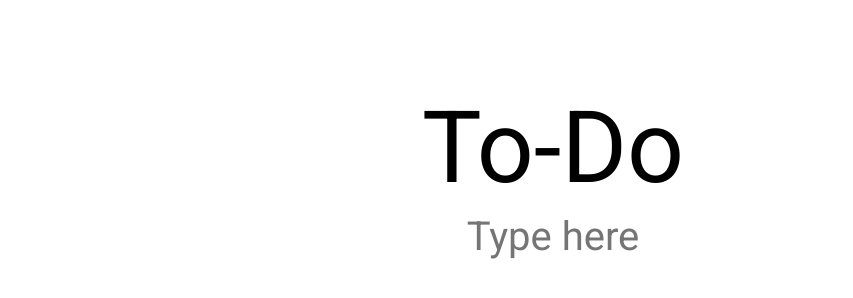
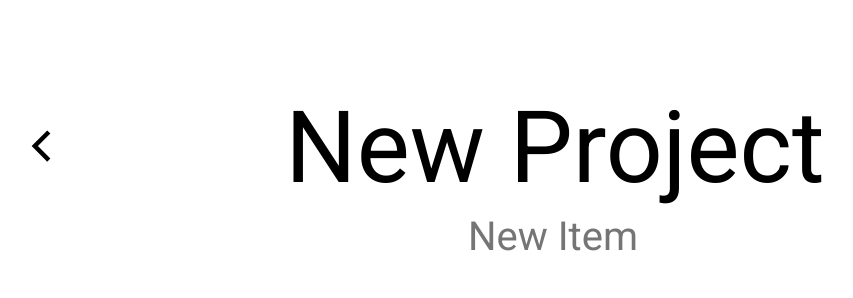
Before and after one commit to mauricoro/todo-list, a website with bundled scripts: page dist/index.html in a window 1280 px wide. Shown: the whole page, without its empty margins (87-940 px from the left). Built offline with nearby package versions, Linux system fonts and the light colour scheme.

Commit message:
Add prettier code

```diff
--- a/src/dom.js
+++ b/src/dom.js
@@ -1,66 +1,127 @@
-import list from './list.js'
-import item from './item.js'
+import list from "./list"
+import item from "./item"
 
-export function createItemDom(){
-    //returns div.item input
-    let newItemDom = document.createElement('div')
-    newItemDom.classList.add('item')
-    let newInputDom = Object.assign(document.createElement('input'), { type: 'text', placeholder: "Type here"});
-    newItemDom.appendChild(newInputDom)
-    return newItemDom
+//  should add feature to allow to insert items by entering and item should go after item that enter pressed on
+export function createMenuDom(user) {
+  const addButton = document.querySelector("#add")
+  addButton.addEventListener("click", () => {
+    showList(initializeList(user))
+  })
+}
+const test = "test"
+function showList(listReference) {
+  const menu = document.querySelector(".menu")
+  menu.classList.add("hidden")
+  listReference.classList.remove("hidden")
+  listReference.classList.add("shown")
 }
 
-export function createListDom(){
-    //list div
-    let list = document.createElement('div')
-    list.classList.add('list')
-    let title = document.createElement('div')
-    title.classList.add('title')
-    let titleInput = Object.assign(document.createElement('input'), { type: 'text', value: "To-Do"});
-    let items = document.createElement('div')
-    items.classList.add('items')
+export function initializeList(user) {
+  const newList = new list(createListDom())
+  const newItem = new item(createItemDom())
+  newList.addItem(newItem)
+  user.addList(newList)
+  appendList(newList)
+  appendItem(newList, newItem)
+  itemListener(newList, newItem)
 
-    title.appendChild(titleInput)
-    list.appendChild(title)
+  const listReference = newList.getReference()
+  listReference.classList.add("shown")
+  const titleReference = addTitle(newList)
+  newList.setTitleReference(titleReference)
+  return newList.getReference()
+}
+
+function addTitle(newList) {
+  let newTitle = document.createElement("button")
+  newTitle.textContent = newList.getTitle()
+  newTitle.addEventListener("click", () => {
+    showList(newList.getReference())
+  })
+  document.querySelector(".titles").appendChild(newTitle)
+  return newTitle
+}
+
+export function createItemDom() {
+  //returns div.item input
+  const newItem = document.createElement("div")
+  newItem.classList.add("item")
+
+  const newInput = Object.assign(document.createElement("input"), {
+    type: "text",
+    placeholder: "New Item",
+  })
+  newItem.appendChild(newInput)
+  console.log(newItem)
+  return newItem
+}
+
+export function createListDom() {
+  const list = document.createElement("div")
+  const titleContainer = document.createElement("div")
+  const title = Object.assign(document.createElement("input"), {
+    type: "text",
+    value: "New Project",
+    placeholder: "Project Title",
+  })
+  const backArrow = Object.assign(document.createElement("img"), {
+    src: "img/back-arrow.svg",
+    alt: "back-arrow",
+  })
+  const backArrowWrapper = document.createElement("button")
+  const backArrowContainer = document.createElement("div")
+  const items = document.createElement("div")
+
+  backArrowContainer.classList.add("container")
+  list.classList.add("list")
+  titleContainer.classList.add("title")
+  items.classList.add("items")
+
+  backArrowWrapper.appendChild(backArrow)
+  backArrowContainer.appendChild(backArrowWrapper)
+  titleContainer.appendChild(backArrowContainer)
+  titleContainer.appendChild(title)
+  list.appendChild(titleContainer)
   list.appendChild(items)
+
+  backArrowWrapper.addEventListener("click", () => {
+    document.querySelector(".list.shown").className = "list hidden"
+    document.querySelector(".menu.hidden").className = "menu"
+  })
+
   return list
 }
 
-export function itemListener(list, item){
-
+export function itemListener(list, item) {
   //update list title
-    let listName = list.getReference().querySelector("div.title input")
-    console.log(listName)
-    listName.addEventListener('change', () => {
-        list.setName(listName.value)
-        console.log("List title has been updated")
-        console.log(list.getName())
+  let listTitle = list.getReference().querySelector("div.title input")
+  listTitle.addEventListener("change", () => {
+    list.setTitle(listTitle.value)
   })
 
   let inputReference = item.getReference().querySelector("input")
-    console.log(inputReference)
-    inputReference.addEventListener('change', () => {
+  inputReference.addEventListener("change", () => {
     item.setTitle(inputReference.value)
-        console.log("Title has been updated")
-        console.log(item.getTitle())
-        console.log(list.getItems())
   })
 
-    inputReference.addEventListener('keydown', function(event) {
-        if(event.key === "Enter" && inputReference.value !== ""){
+  inputReference.addEventListener("keydown", (event) => {
+    if (event.key === "Enter" && inputReference.value !== "") {
       console.log("create new item has fired")
       let newItem = createItem()
       list.addItem(newItem)
-            list.getReference().querySelector(".items").appendChild(newItem.getReference())
-            //Focus next item for typing convenience
+      list
+        .getReference()
+        .querySelector(".items")
+        .appendChild(newItem.getReference())
       newItem.getReference().querySelector("input").focus()
-
       itemListener(list, newItem)
-            console.log("New Item has been added")
-
     }
 
-        if(event.key === "Backspace" && inputReference.value === "" && list.getItems().length > 1){
+    if (
+      event.key === "Backspace" &&
+      inputReference.value === "" &&
+      list.getItems().length > 1
+    ) {
       console.log("Delete this item")
       item.getReference().remove()
       list.removeItem(item)
@@ -70,24 +131,18 @@ export function itemListener(list, item){
       //Focus last item of array aka the previous item
       event.preventDefault()
       list.getItems().slice(-1)[0].getReference().querySelector("input").focus()
-
-
-
     }
   })
-
 }
 
-
-function createItem(){
+function createItem() {
   return new item(createItemDom())
 }
 
-export function appendItem(list, item){
+function appendItem(list, item) {
   list.getReference().querySelector(".items").appendChild(item.getReference())
-
 }
 
-export function appendList(list){
+function appendList(list) {
   document.querySelector("div.lists").appendChild(list.getReference())
 }
--- a/src/index.js
+++ b/src/index.js
@@ -1,15 +1,7 @@
-import user from './user.js'
-import list from './list.js'
-import item from './item.js'
-import {createItemDom, createListDom, itemListener, appendItem, appendList} from './dom.js'
-
+import user from "./user.js"
+import { createMenuDom, initializeList } from "./dom.js"
 
 const defaultUser = new user()
-const defaultList = new list(createListDom())
-const defaultItem = new item(createItemDom())
-defaultList.addItem(defaultItem)
-defaultUser.addList(defaultList)
 
-appendList(defaultList)
-appendItem(defaultList, defaultItem)
-itemListener(defaultList,defaultItem)
+initializeList(defaultUser)
+createMenuDom(defaultUser)
--- a/src/list.js
+++ b/src/list.js
@@ -1,56 +1,38 @@
-import item from './item.js'
-export default class list{
-   constructor(reference, name = "To-Do"){
-    this.name = name
+import item from "./item.js"
+export default class list {
+  constructor(reference, title = "Project", titleReference) {
+    this.title = title
     this.reference = reference
+    this.titleReference = titleReference
     this.items = []
   }
 
-   getName(){
-      return this.name
+  getTitle() {
+    return this.title
   }
 
-   getItems(){
-      return this.items;
+  getItems() {
+    return this.items
   }
 
-   getReference(){
-      return this.reference;
+  getReference() {
+    return this.reference
   }
 
-   setName(newName){
-      this.name = newName
+  setTitle(newTitle) {
+    this.title = newTitle
+    this.titleReference.textContent = newTitle
   }
 
+  setTitleReference(newReference) {
+    this.titleReference = newReference
+  }
 
-
-   addItem(newItem){
-   //    let itemReference = newItem.getReference()
-   //    let thisList = this;
-   //    itemReference.addEventListener('change', () => {
-   //       newItem.setTitle(itemReference.value)
-   //    })
-
-   //   itemReference.addEventListener('keydown', function(event) {
-   //       if(event.key === "Enter"){
-   //           console.log("create new item")
-   //           let newItemDom = document.createElement('div')
-   //           newItemDom.classList.add("item")
-   //           let newInputDom = Object.assign(document.createElement('input'), { type: 'text', placeholder: 'Type here'});
-   //           newItemDom.appendChild(newInputDom)
-
-   //           let newItem = new item("test","test","test","test",newInputDom)
-   //           console.log(this)
-   //           thisList.addItem(newItem)
-
-   //       }
-   //    })
-
+  addItem(newItem) {
     this.items.push(newItem)
   }
 
-   removeItem(item){
-      this.items.splice(this.items.indexOf(item), 1);
+  removeItem(item) {
+    this.items.splice(this.items.indexOf(item), 1)
   }
-
 }
--- a/src/user.js
+++ b/src/user.js
@@ -1,12 +1,13 @@
-export default class user{
-    constructor(){
-        this.lists = []
+export default class user {
+  constructor() {
+    this.lists = []
+  }
 
-    }
+  addList(newList) {
+    this.lists.push(newList)
+  }
 
-    addList(newList){
-        this.lists.push(newList)
-    }
-
-
+  getLists() {
+    return this.lists
+  }
 }
```
Also changed, not shown: package.json (+8 -0 lines), .eslintrc.json (added), dist/img/back-arrow.svg (added), dist/index.html, dist/main.js, dist/style.css, 1 other file. Lines whose indentation alone changed are shown as unchanged.
